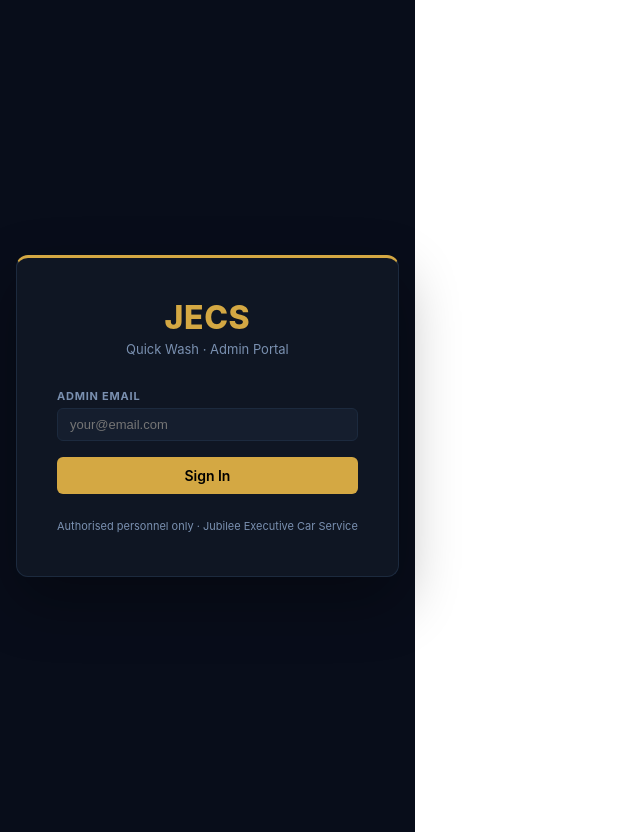
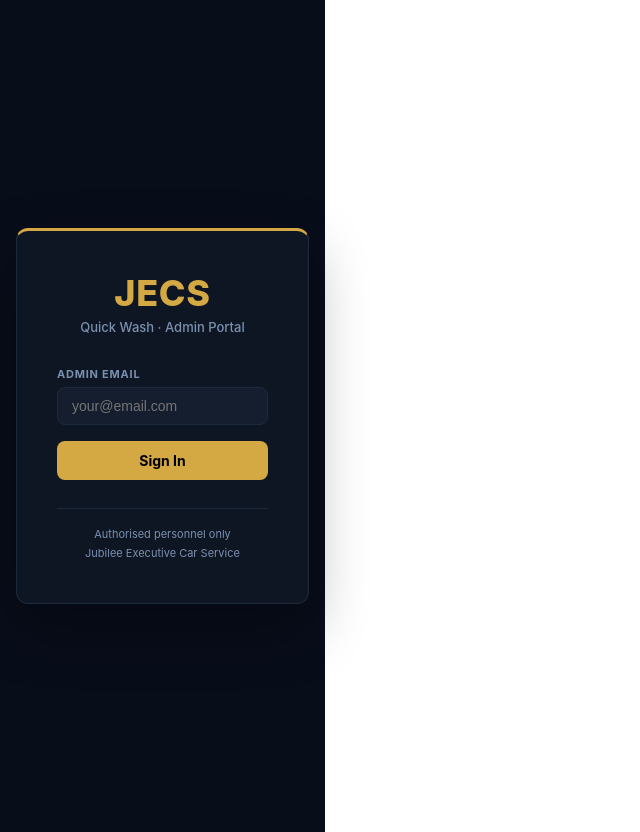
Before and after one commit to AndreDaGOAT/JECS-Quick-Wash-Admin-Dashboard, a React (Vite) app: page / in a window 1280 px wide. Shown: the whole page, without its empty margins (0-640 px from the left). Built offline with nearby package versions, Linux system fonts and the light colour scheme.

Commit message:
Refactor styles and date range in admin dashboard
Updated styles and layout for the admin dashboard, including adjustments to padding, font sizes, and error message display. Changed the date range for the DateStrip component from 14 to 7 days.

```diff
--- a/src/dashboard/jecs-admin-dashboard.jsx
+++ b/src/dashboard/jecs-admin-dashboard.jsx
@@ -203,29 +203,57 @@ function Login({ onLogin }) {
   }
 
   return (
-    <div style={{ minHeight: "100vh", background: C.base, display: "flex", alignItems: "center", justifyContent: "center", fontFamily: "'Inter','Segoe UI',system-ui,sans-serif", padding: "1rem" }}>
-      <div style={{ background: C.surface, border: `1px solid ${C.border}`, borderTop: `3px solid ${C.gold}`, borderRadius: 12, padding: "2.5rem", width: "100%", maxWidth: 420, boxShadow: "0 24px 60px #00000055" }}>
+    <div style={{
+      minHeight: "100vh",
+      background: C.base,
+      display: "flex",
+      alignItems: "center",
+      justifyContent: "center",
+      fontFamily: "'Inter','Segoe UI',system-ui,sans-serif",
+      padding: "1rem",
+    }}>
+      <div style={{
+        background: C.surface,
+        border: `1px solid ${C.border}`,
+        borderTop: `3px solid ${C.gold}`,
+        borderRadius: 12,
+        padding: "2.5rem",
+        width: "100%",
+        maxWidth: 400,
+        boxShadow: "0 24px 60px #00000055",
+      }}>
         <div style={{ textAlign: "center", marginBottom: "2rem" }}>
-          <div style={{ fontSize: 32, fontWeight: 800, color: C.gold, letterSpacing: "0.02em" }}>JECS</div>
-          <div style={{ fontSize: 13, color: C.textMuted, marginTop: 4 }}>Quick Wash · Admin Portal</div>
+          <div style={{ fontSize: 36, fontWeight: 800, color: C.gold, letterSpacing: "0.02em" }}>JECS</div>
+          <div style={{ fontSize: 13, color: C.textMuted, marginTop: 4, fontWeight: 500 }}>Quick Wash · Admin Portal</div>
         </div>
         <div style={{ display: "flex", flexDirection: "column", gap: "1rem" }}>
           <div>
-            <label style={{ fontSize: 11, fontWeight: 700, color: C.textMuted, letterSpacing: "0.07em", textTransform: "uppercase", display: "block", marginBottom: 5 }}>Admin Email</label>
+            <label style={{ fontSize: 11, fontWeight: 700, color: C.textMuted, letterSpacing: "0.07em", textTransform: "uppercase", display: "block", marginBottom: 6 }}>
+              Admin Email
+            </label>
             <input
-              style={{ background: C.surfaceAlt, border: `1px solid ${C.border}`, borderRadius: 6, padding: "8px 12px", color: C.text, fontSize: 13, outline: "none", width: "100%", boxSizing: "border-box" }}
-              type="email" placeholder="your@email.com" value={email}
+              style={{ background: C.surfaceAlt, border: `1px solid ${C.border}`, borderRadius: 8, padding: "10px 14px", color: C.text, fontSize: 14, outline: "none", width: "100%", boxSizing: "border-box", transition: "border-color 0.15s" }}
+              type="email"
+              placeholder="your@email.com"
+              value={email}
+              autoComplete="email"
               onChange={e => { setEmail(e.target.value); setErr(""); }}
               onKeyDown={e => e.key === "Enter" && handle()}
             />
           </div>
-          {err && <div style={{ fontSize: 12, color: C.danger }}>{err}</div>}
-          <button style={{ ...btn("gold"), padding: "10px", width: "100%", justifyContent: "center", fontSize: 14 }} onClick={handle}>
+          {err && (
+            <div style={{ fontSize: 12, color: C.danger, background: `${C.danger}11`, border: `1px solid ${C.danger}33`, borderRadius: 6, padding: "8px 12px" }}>
+              {err}
+            </div>
+          )}
+          <button
+            style={{ ...btn("gold"), padding: "11px", width: "100%", justifyContent: "center", fontSize: 14, fontWeight: 700, borderRadius: 8 }}
+            onClick={handle}>
             Sign In
           </button>
         </div>
-        <div style={{ marginTop: "1.5rem", fontSize: 11, color: C.textMuted, textAlign: "center", lineHeight: 1.6 }}>
-          Authorised personnel only · Jubilee Executive Car Service
+        <div style={{ marginTop: "1.75rem", fontSize: 11, color: C.textMuted, textAlign: "center", lineHeight: 1.7, borderTop: `1px solid ${C.border}`, paddingTop: "1rem" }}>
+          Authorised personnel only<br />Jubilee Executive Car Service
         </div>
       </div>
     </div>
@@ -813,7 +841,7 @@ function AppointmentModal({ appt, onClose, onSave }) {
 }
 
 // ── Date Range Navigator (shared by Dashboard + Wash Pro) ─────────────────────
-function DateStrip({ selectedDate, onSelect, rangedays = 14 }) {
+function DateStrip({ selectedDate, onSelect, rangedays = 7 }) {
   const todayStr = new Date().toISOString().slice(0, 10);
   const days = [];
   for (let i = -rangedays; i <= rangedays; i++) {
@@ -822,24 +850,41 @@ function DateStrip({ selectedDate, onSelect, rangedays = 14 }) {
     days.push(d.toISOString().slice(0, 10));
   }
 
-  const stripRef = { current: null };
+  const scrollRef = useRef(null);
 
   useEffect(() => {
-    // Scroll selected day into view on mount
+    // Scroll selected day into centre of the strip
     const el = document.getElementById(`day-${selectedDate}`);
-    if (el) el.scrollIntoView({ behavior: "smooth", block: "nearest", inline: "center" });
+    if (el && scrollRef.current) {
+      const strip  = scrollRef.current;
+      const elLeft = el.offsetLeft;
+      const elW    = el.offsetWidth;
+      const stripW = strip.offsetWidth;
+      strip.scrollTo({ left: elLeft - stripW / 2 + elW / 2, behavior: "smooth" });
+    }
   }, [selectedDate]);
 
   return (
-    <div style={{ marginBottom: "1.5rem" }}>
-      {/* Week label row */}
-      <div style={{ display: "flex", alignItems: "center", gap: 10, marginBottom: 8 }}>
+    <div style={{ marginBottom: "1rem" }}>
+      <div style={{ display: "flex", alignItems: "center", gap: 8 }}>
+        {/* Previous */}
         <button style={btn("ghost", true)} onClick={() => {
           const idx = days.indexOf(selectedDate);
           if (idx > 0) onSelect(days[idx - 1]);
         }}>◀</button>
-        <div style={{ flex: 1, overflowX: "auto", display: "flex", gap: 6, scrollbarWidth: "none" }}
-          ref={r => { stripRef.current = r; }}>
+
+        {/* Scrollable day tiles — constrained, no overflow */}
+        <div
+          ref={scrollRef}
+          style={{
+            flex: 1,
+            overflowX: "auto",
+            display: "flex",
+            gap: 4,
+            scrollbarWidth: "none",
+            msOverflowStyle: "none",
+            WebkitOverflowScrolling: "touch",
+          }}>
           {days.map(d => {
             const date    = new Date(d + "T12:00:00");
             const isToday = d === todayStr;
@@ -849,30 +894,39 @@ function DateStrip({ selectedDate, onSelect, rangedays = 14 }) {
               <div key={d} id={`day-${d}`}
                 onClick={() => onSelect(d)}
                 style={{
-                  flexShrink: 0, width: 54, textAlign: "center",
-                  padding: "8px 4px", borderRadius: 8, cursor: "pointer",
+                  flexShrink: 0,
+                  width: 48,
+                  textAlign: "center",
+                  padding: "6px 2px",
+                  borderRadius: 8,
+                  cursor: "pointer",
                   background: isSel ? C.accent : isToday ? `${C.gold}22` : "transparent",
-                  border: isToday && !isSel ? `1px solid ${C.gold}55` : `1px solid ${isSel ? C.accent : "transparent"}`,
+                  border: `1px solid ${isSel ? C.accent : isToday ? `${C.gold}55` : "transparent"}`,
                   transition: "all 0.12s",
                 }}>
-                <div style={{ fontSize: 10, fontWeight: 700, color: isSel ? "#fff" : isToday ? C.gold : C.textMuted, textTransform: "uppercase", letterSpacing: "0.06em" }}>
+                <div style={{ fontSize: 9, fontWeight: 700, color: isSel ? "#fff" : isToday ? C.gold : C.textMuted, textTransform: "uppercase", letterSpacing: "0.06em" }}>
                   {date.toLocaleDateString([], { weekday: "short" })}
                 </div>
-                <div style={{ fontSize: 18, fontWeight: 800, color: isSel ? "#fff" : isPast ? C.textMuted : C.text, lineHeight: 1.2 }}>
+                <div style={{ fontSize: 16, fontWeight: 800, color: isSel ? "#fff" : isPast ? C.textMuted : C.text, lineHeight: 1.3 }}>
                   {date.getDate()}
                 </div>
-                <div style={{ fontSize: 10, color: isSel ? "#ffffffaa" : C.textMuted }}>
+                <div style={{ fontSize: 9, color: isSel ? "#ffffffaa" : C.textMuted }}>
                   {date.toLocaleDateString([], { month: "short" })}
                 </div>
               </div>
             );
           })}
         </div>
+
+        {/* Next */}
         <button style={btn("ghost", true)} onClick={() => {
           const idx = days.indexOf(selectedDate);
           if (idx < days.length - 1) onSelect(days[idx + 1]);
         }}>▶</button>
-        <button style={btn(selectedDate === todayStr ? "primary" : "ghost", true)}
+
+        {/* Today shortcut */}
+        <button
+          style={btn(selectedDate === todayStr ? "primary" : "ghost", true)}
           onClick={() => onSelect(todayStr)}>
           Today
         </button>
@@ -948,7 +1002,7 @@ function DashboardTab({ onNavigate }) {
       </div>
 
       {/* Date strip navigator — ±2 weeks */}
-      <DateStrip selectedDate={selectedDate} onSelect={setSelectedDate} rangedays={14} />
+      <DateStrip selectedDate={selectedDate} onSelect={setSelectedDate} rangedays={7} />
 
       {/* Metric cards */}
       <div style={{ display: "grid", gridTemplateColumns: "repeat(auto-fit, minmax(155px, 1fr))", gap: "1rem", marginBottom: "2rem" }}>
@@ -1345,7 +1399,7 @@ function WashProTab() {
       </div>
 
       {/* ── Date strip ─────────────────────────────────────────────────── */}
-      <DateStrip selectedDate={selectedDate} onSelect={setSelectedDate} rangedays={14} />
+      <DateStrip selectedDate={selectedDate} onSelect={setSelectedDate} rangedays={7} />
 
       {loading ? (
         <div style={{ flex: 1, display: "flex", alignItems: "center", justifyContent: "center", color: C.textMuted }}>
```
